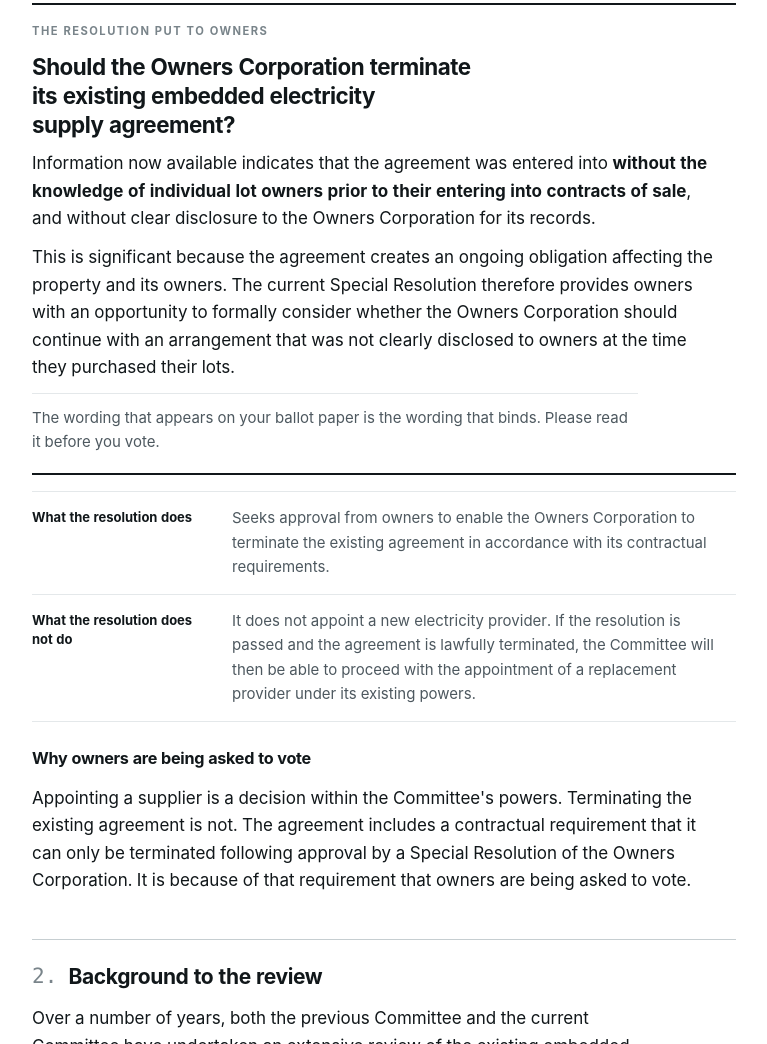
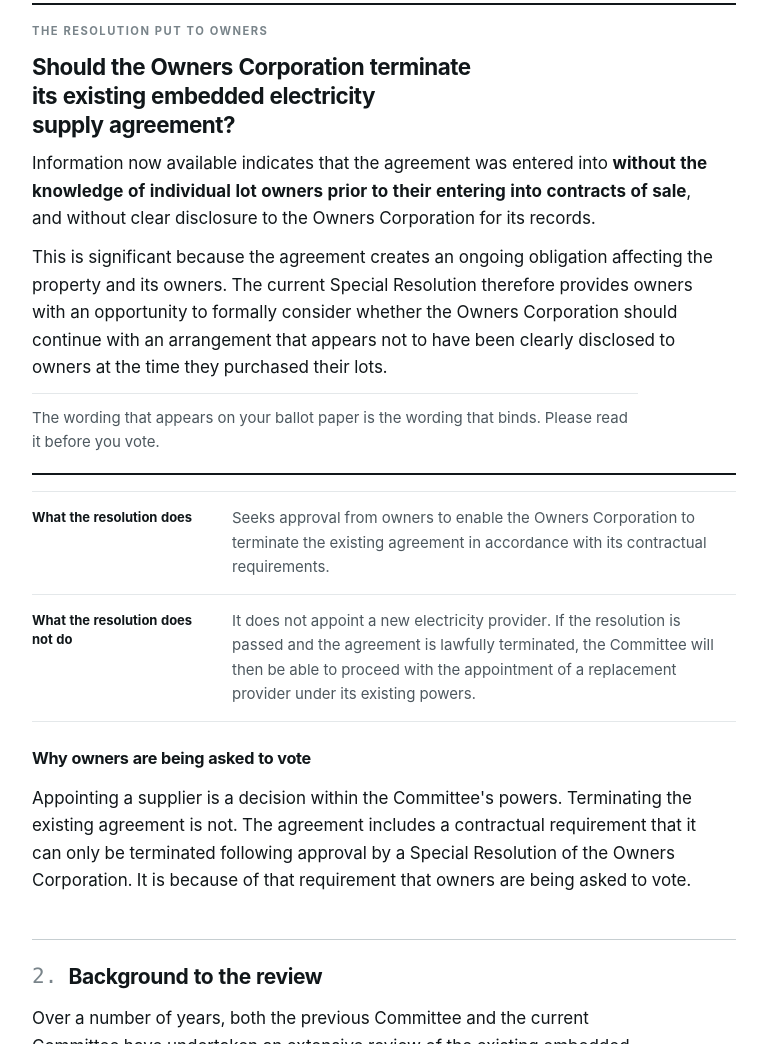
Before and after one commit to Embedded-Electricity-Network-Review/Winton-Rd, a plain HTML site: page index.html in a window 1280 px wide. Shown: the part 1039-2083 px from the top of the page, without its empty margins (384-1151 px from the left). Drawn offline with Linux system fonts and the light colour scheme.

Commit message:
Carry the qualifier through: 'appears not to have been clearly disclosed'

```diff
--- a/index.html
+++ b/index.html
@@ -534,8 +534,8 @@ footer {
           This is significant because the agreement creates an ongoing obligation affecting the
           property and its owners. The current Special Resolution therefore provides owners with
           an opportunity to formally consider whether the Owners Corporation should continue with
-          an arrangement that was not clearly disclosed to owners at the time they purchased their
-          lots.
+          an arrangement that appears not to have been clearly disclosed to owners at the time they
+          purchased their lots.
         </p>
         <p class="muted">
           The wording that appears on your ballot paper is the wording that binds. Please read it
```
